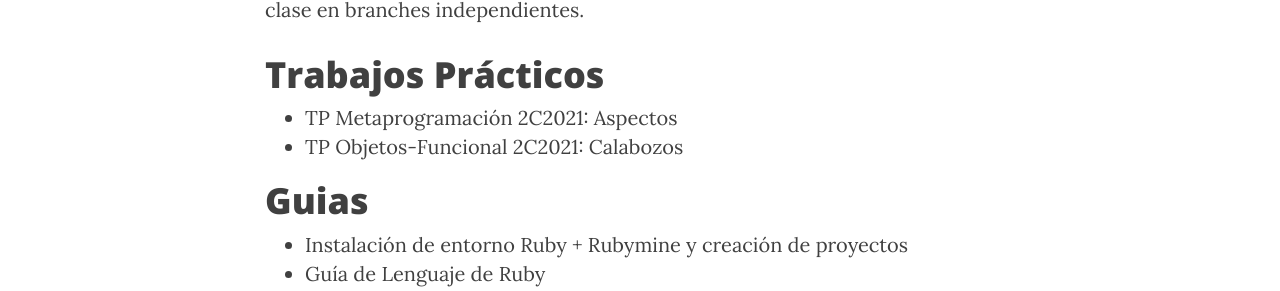
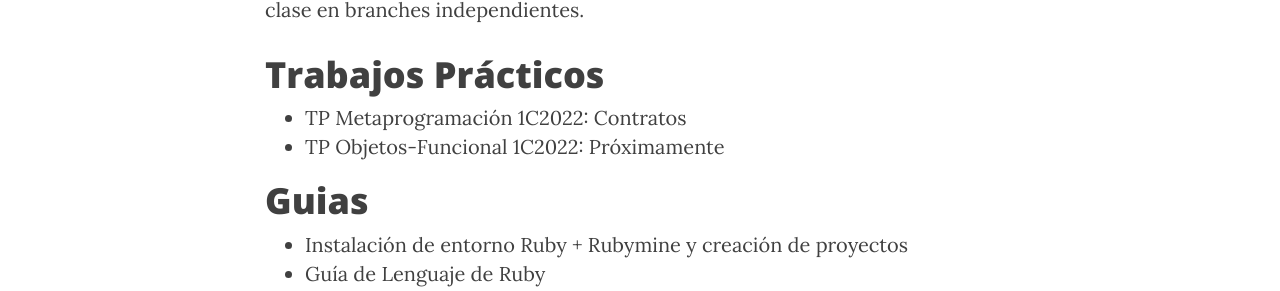
Before and after one commit to tadp-utn-frba/tadp-utn-frba.github.io, a Jekyll site: the page built from material.md, in a window 1280 px wide and 900 px high, scrolled down 1040 px. Shown: the part 155-446 px from the top of the window. Built offline with Jekyll 4.4.1, drawn with Linux system fonts in a browser that asks for light colours; nearby versions of some CDN libraries.

Commit message:
Link TP 2022

```diff
--- a/material.md
+++ b/material.md
@@ -29,8 +29,8 @@ permalink: /material/
 En [este repositorio](https://github.com/tadp-utn-frba/tadp-clases) están todos los scripts y el código correspondiente a cada clase en branches independientes.
 
 # Trabajos Prácticos
-* [TP Metaprogramación 2C2021: Aspectos](https://docs.google.com/document/d/1HGyGBi8Geehl9NG9KVVvwEjgtFM0hNDA01YK_CBX5IM/edit?usp=sharing)
-* [TP Objetos-Funcional 2C2021: Calabozos](https://docs.google.com/document/d/1Dy0E-viaIdRN2lXaqXIkQG9WnBHvH3t4Z4O6f56c280/edit?usp=sharing)
+* [TP Metaprogramación 1C2022: Contratos](https://docs.google.com/document/d/1duBiudtih7MmMJvAAez7BIT_mi76ymnLv579rxEduog/edit?usp=sharing)
+* [TP Objetos-Funcional 1C2022: Próximamente](#)
 
 # Guias
 
```
